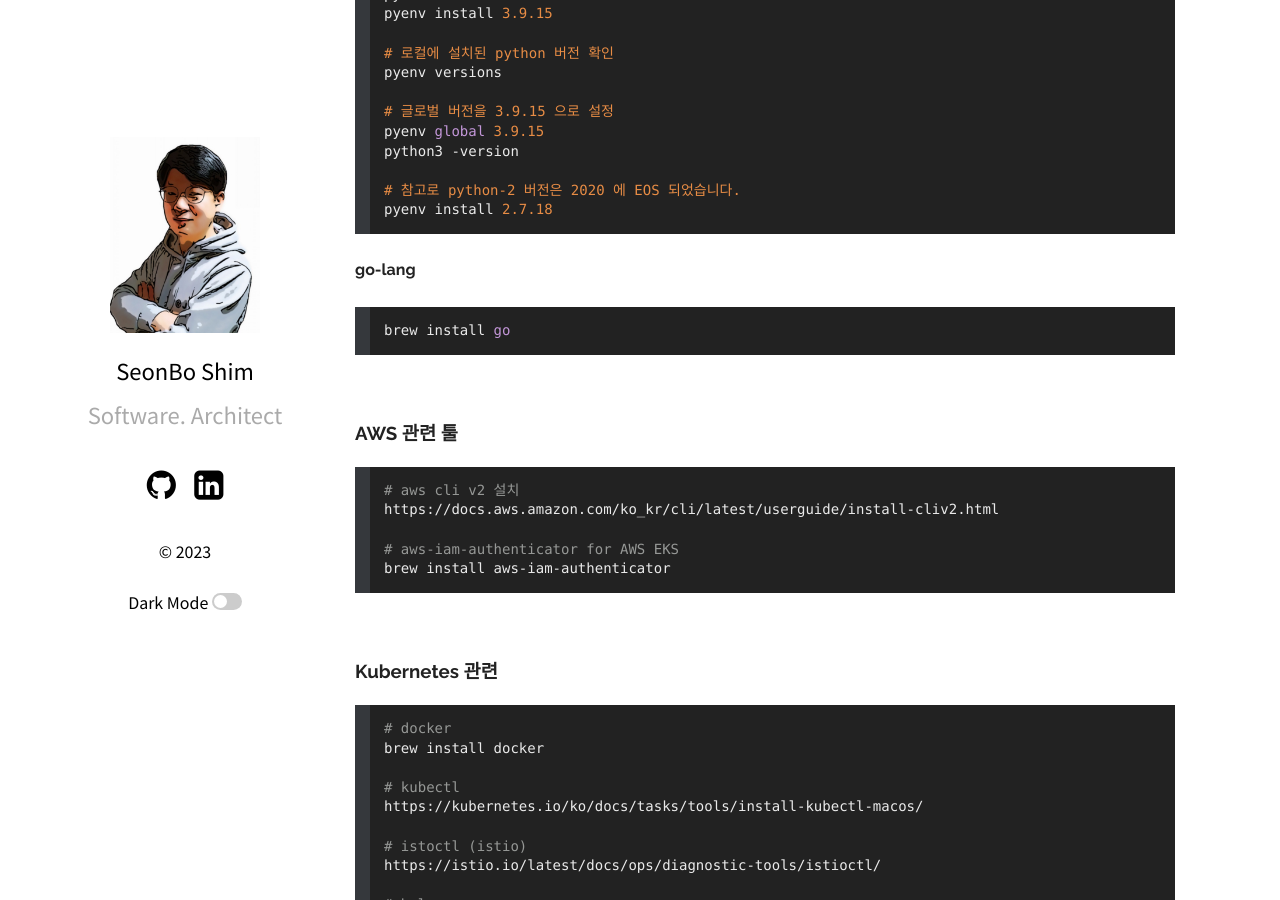
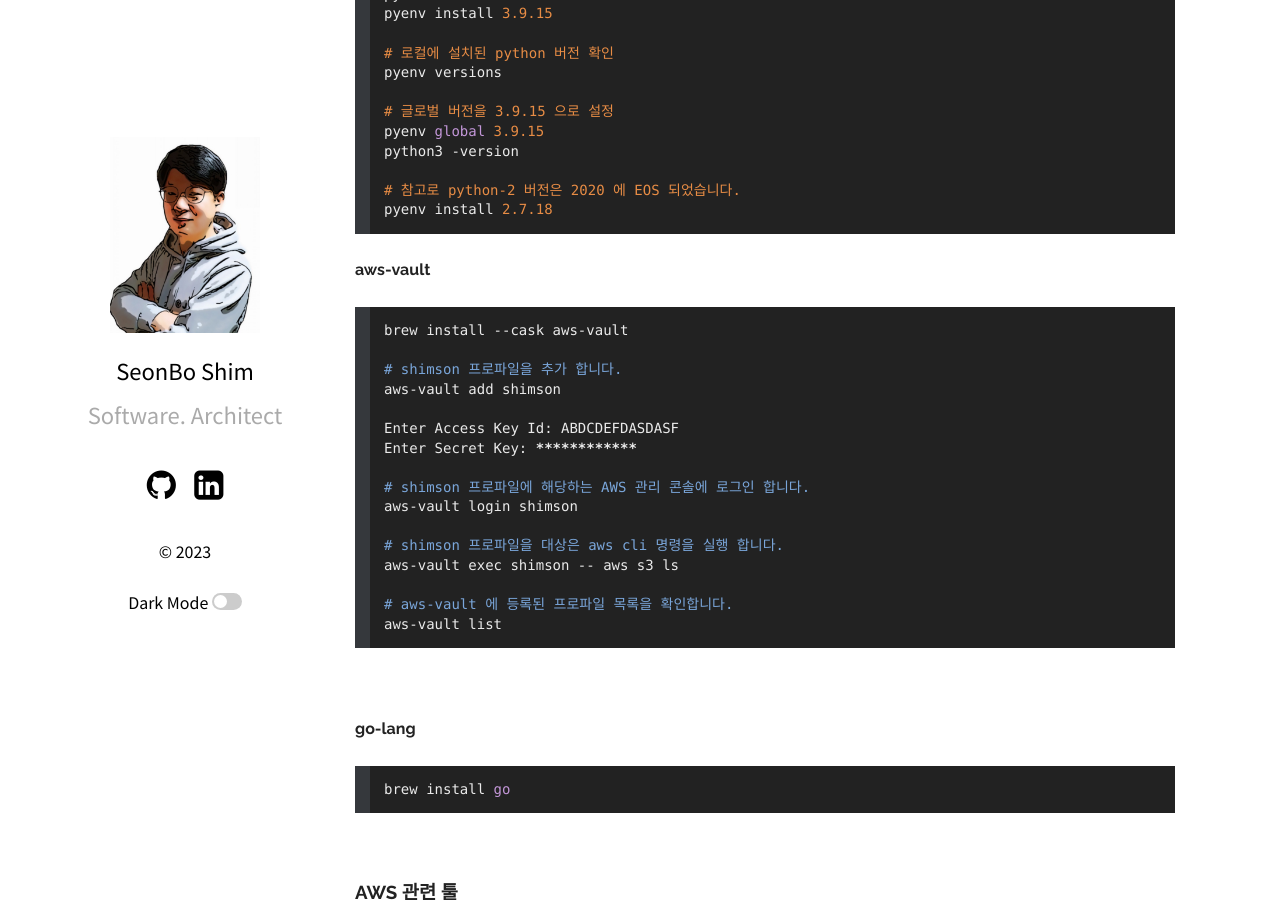
Before and after one commit to symplesims/symplesims.github.io, a Jekyll site: the page built from _posts/2021-12-02-setup-development-environment-on-macos.md, in a window 1280 px wide and 900 px high, scrolled down 2641 px. Built offline with Jekyll 4.4.1, drawn with Linux system fonts in a browser that asks for light colours; nearby versions of some CDN libraries.

Commit message:
aws-vault 툴 추가

````diff
--- a/_posts/2021-12-02-setup-development-environment-on-macos.md
+++ b/_posts/2021-12-02-setup-development-environment-on-macos.md
@@ -130,6 +130,29 @@ python3 -version
 pyenv install 2.7.18
 ```
 
+#### aws-vault
+
+```
+brew install --cask aws-vault
+
+# shimson 프로파일을 추가 합니다.
+aws-vault add shimson
+
+Enter Access Key Id: ABDCDEFDASDASF
+Enter Secret Key: ************
+
+# shimson 프로파일에 해당하는 AWS 관리 콘솔에 로그인 합니다.
+aws-vault login shimson
+
+# shimson 프로파일을 대상은 aws cli 명령을 실행 합니다.
+aws-vault exec shimson -- aws s3 ls
+
+# aws-vault 에 등록된 프로파일 목록을 확인합니다.
+aws-vault list
+```
+
+<br>
+
 #### go-lang
 
 ```shell
````
